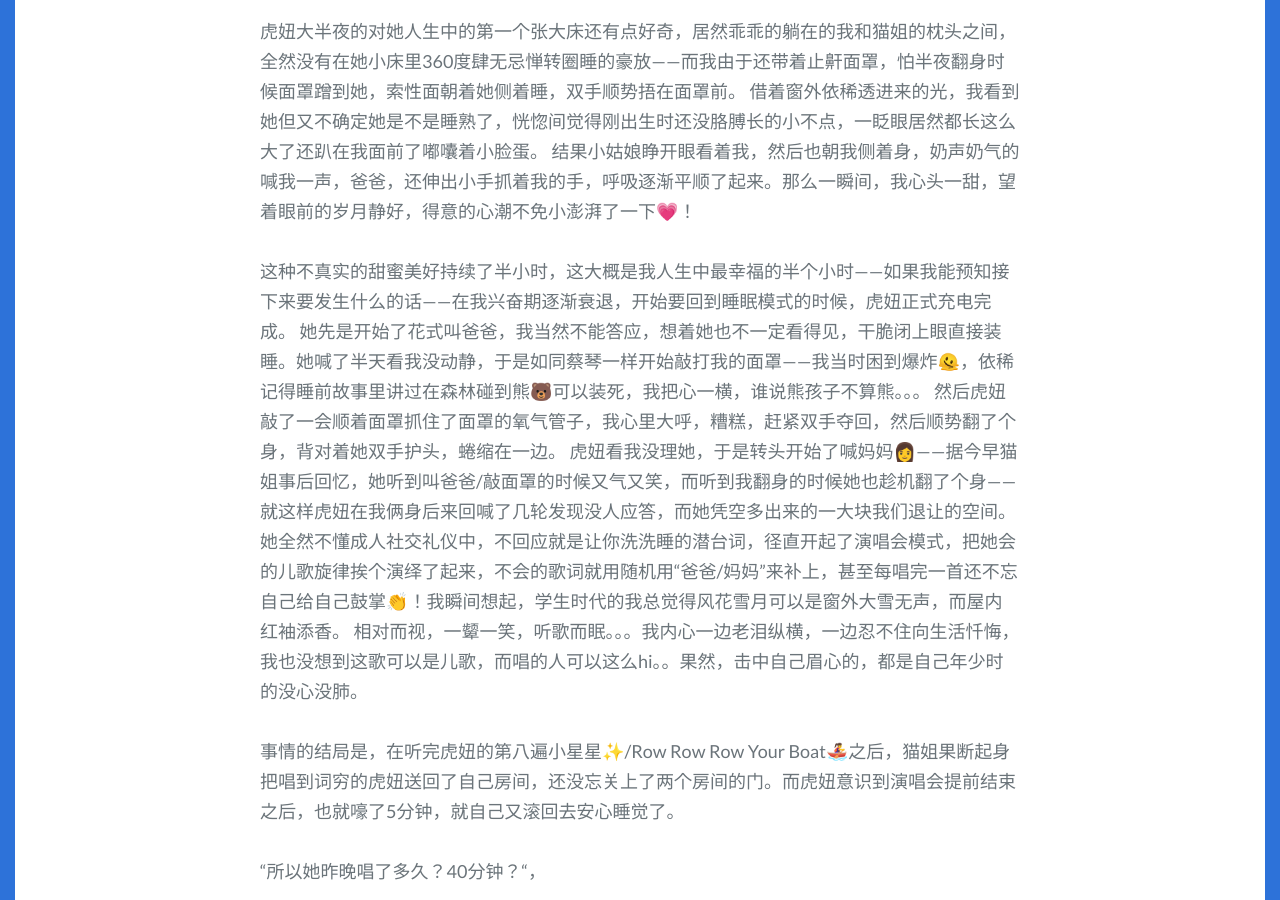
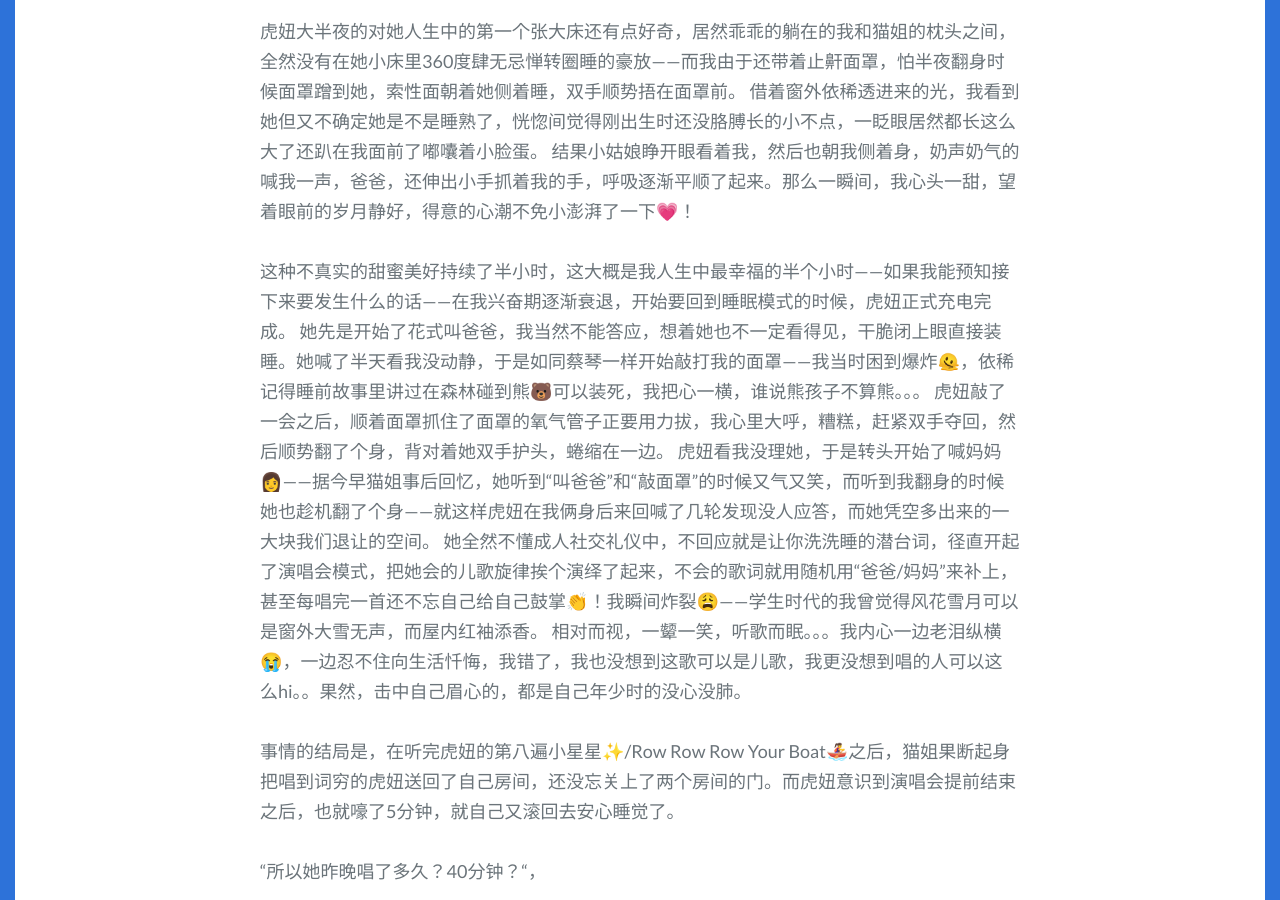
Before and after one commit to spiderPan/APMY, a Jekyll site: the page built from _posts/2024-01-22-夜半歌声.md, in a window 1280 px wide and 900 px high, scrolled down 752 px. Built offline with Jekyll 4.4.1, drawn with Linux system fonts in a browser that asks for light colours; some web fonts are replaced.

Commit message:
update emojis

```diff
--- a/_posts/2024-01-22-夜半歌声.md
+++ b/_posts/2024-01-22-夜半歌声.md
@@ -20,10 +20,10 @@ tags: [family]
 
 这种不真实的甜蜜美好持续了半小时，这大概是我人生中最幸福的半个小时——如果我能预知接下来要发生什么的话——在我兴奋期逐渐衰退，开始要回到睡眠模式的时候，虎妞正式充电完成。
 她先是开始了花式叫爸爸，我当然不能答应，想着她也不一定看得见，干脆闭上眼直接装睡。她喊了半天看我没动静，于是如同蔡琴一样开始敲打我的面罩——我当时困到爆炸🫠，依稀记得睡前故事里讲过在森林碰到熊🐻可以装死，我把心一横，谁说熊孩子不算熊。。。
-然后虎妞敲了一会顺着面罩抓住了面罩的氧气管子，我心里大呼，糟糕，赶紧双手夺回，然后顺势翻了个身，背对着她双手护头，蜷缩在一边。
-虎妞看我没理她，于是转头开始了喊妈妈👩——据今早猫姐事后回忆，她听到叫爸爸/敲面罩的时候又气又笑，而听到我翻身的时候她也趁机翻了个身——就这样虎妞在我俩身后来回喊了几轮发现没人应答，而她凭空多出来的一大块我们退让的空间。
-她全然不懂成人社交礼仪中，不回应就是让你洗洗睡的潜台词，径直开起了演唱会模式，把她会的儿歌旋律挨个演绎了起来，不会的歌词就用随机用“爸爸/妈妈”来补上，甚至每唱完一首还不忘自己给自己鼓掌👏！我瞬间想起，学生时代的我总觉得风花雪月可以是窗外大雪无声，而屋内红袖添香。
-相对而视，一颦一笑，听歌而眠。。。我内心一边老泪纵横，一边忍不住向生活忏悔，我也没想到这歌可以是儿歌，而唱的人可以这么hi。。果然，击中自己眉心的，都是自己年少时的没心没肺。
+虎妞敲了一会之后，顺着面罩抓住了面罩的氧气管子正要用力拔，我心里大呼，糟糕，赶紧双手夺回，然后顺势翻了个身，背对着她双手护头，蜷缩在一边。
+虎妞看我没理她，于是转头开始了喊妈妈👩——据今早猫姐事后回忆，她听到“叫爸爸”和“敲面罩”的时候又气又笑，而听到我翻身的时候她也趁机翻了个身——就这样虎妞在我俩身后来回喊了几轮发现没人应答，而她凭空多出来的一大块我们退让的空间。
+她全然不懂成人社交礼仪中，不回应就是让你洗洗睡的潜台词，径直开起了演唱会模式，把她会的儿歌旋律挨个演绎了起来，不会的歌词就用随机用“爸爸/妈妈”来补上，甚至每唱完一首还不忘自己给自己鼓掌👏！我瞬间炸裂😩——学生时代的我曾觉得风花雪月可以是窗外大雪无声，而屋内红袖添香。
+相对而视，一颦一笑，听歌而眠。。。我内心一边老泪纵横😭，一边忍不住向生活忏悔，我错了，我也没想到这歌可以是儿歌，我更没想到唱的人可以这么hi。。果然，击中自己眉心的，都是自己年少时的没心没肺。
 
 事情的结局是，在听完虎妞的第八遍小星星✨/Row Row Row Your Boat🚣‍♀️之后，猫姐果断起身把唱到词穷的虎妞送回了自己房间，还没忘关上了两个房间的门。而虎妞意识到演唱会提前结束之后，也就嚎了5分钟，就自己又滚回去安心睡觉了。
 
```
